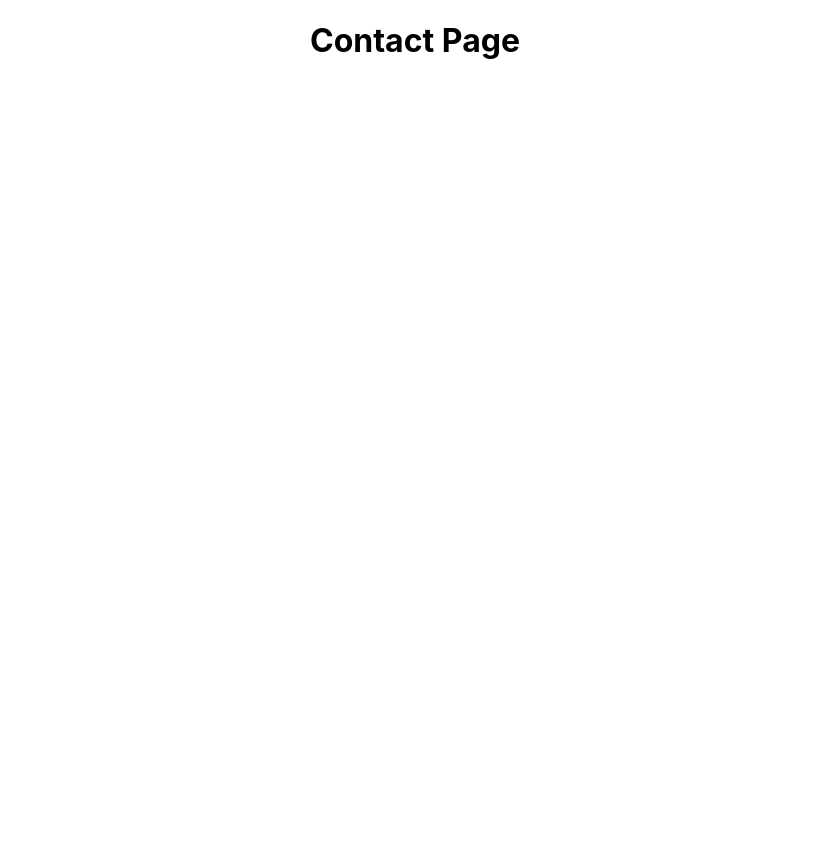
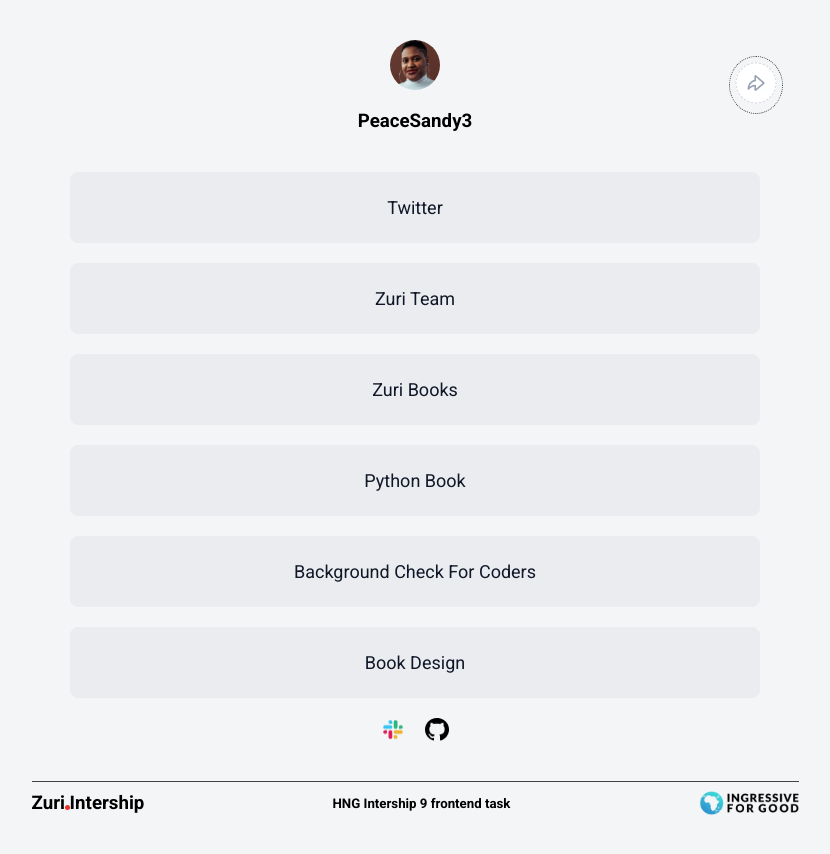
Before and after one commit to Peacesandy/hng-task2, a React (Create React App) app: page / in a window 1280 px wide. Shown: the whole page, without its empty margins (225-1055 px from the left). Before the commit the page ends 800 px from the top, so only its background shows below. Built offline with nearby package versions, Linux system fonts and the light colour scheme.

Commit message:
made changes to file

```diff
--- a/src/App.js
+++ b/src/App.js
@@ -1,11 +1,13 @@
-
-import './App.css';
+import Footer from './components/Footer';
+import './index.css';
+import Home from './pages/Home';
 
 function App() {
   return (
-    <div className="App">
-       <h1>Contact Page</h1>
-    </div>
+    < >
+      <Home />
+      <Footer />
+    </>
   );
 }
 
--- a/src/components/Button.jsx
+++ b/src/components/Button.jsx
@@ -0,0 +1,9 @@
+import React from 'react'
+
+const Button = ({ item }) => {
+    return (
+        <a href={item.url} target="_blank" className="btn" rel="noreferrer" id={item.linkID}>{item.name}</a>
+    )
+}
+
+export default Button
--- a/src/components/Footer.jsx
+++ b/src/components/Footer.jsx
@@ -0,0 +1,15 @@
+import React from 'react'
+// import vector from "../image/Vector.png";
+import I4G from "../image/I4G.png";
+
+const Footer = () => {
+    return (
+        <div className='container footer'>
+            <h3>Zuri <span></span> Intership</h3>
+            <h5>HNG Intership 9 frontend task</h5>
+            <img src={I4G} alt="" />
+        </div>
+    )
+}
+
+export default Footer
--- a/src/components/Links.jsx
+++ b/src/components/Links.jsx
@@ -0,0 +1,16 @@
+import React from 'react'
+import { links } from "../links";
+import Button from './Button';
+
+
+const Links = () => {
+    return (
+        <section className="buttons">
+            {links && links.map((item) => (
+                <Button item={item} key={item.id} />
+            ))}
+        </section>
+    )
+}
+
+export default Links
--- a/src/components/Profile.jsx
+++ b/src/components/Profile.jsx
@@ -0,0 +1,30 @@
+import React from 'react'
+import profilePic from "../image/woman.png";
+import arrow from "../image/share-left.png";
+import mobile from "../image/share-dot.png";
+import { useState } from "react"
+
+const Profile = () => {
+    const [show, setShow] = useState(false)
+
+    return (
+        <div className="profile">
+            <img src={profilePic} alt="" id="profile__img" />
+            <h3 id='twitter'>PeaceSandy3</h3>
+            {/* slack user name */}
+            <h3 style={{ display: "none" }} id="slack">Peace Sandy</h3>
+            <div className="icon desktop" onClick={() => setShow(!show)} >
+                <img src={arrow} alt="" />
+                <p className={`share ${show && "show"}`}>share</p>
+            </div>
+            <div className="icon mobile" onClick={() => setShow(!show)}>
+                <p className={`share ${show && "show"}`}>share</p>
+                <img src={mobile} alt="" />
+            </div>
+
+        </div>
+
+    )
+}
+
+export default Profile
--- a/src/index.css
+++ b/src/index.css
@@ -1,13 +1,201 @@
-body {
+@import url('https://fonts.googleapis.com/css2?family=Inter:wght@200;300;700&family=Roboto:wght@300;400;700&display=swap');
+
+* {
+  padding: 0;
   margin: 0;
-  font-family: -apple-system, BlinkMacSystemFont, 'Segoe UI', 'Roboto', 'Oxygen',
-    'Ubuntu', 'Cantarell', 'Fira Sans', 'Droid Sans', 'Helvetica Neue',
-    sans-serif;
-  -webkit-font-smoothing: antialiased;
-  -moz-osx-font-smoothing: grayscale;
+  box-sizing: border-box;
 }
 
-code {
-  font-family: source-code-pro, Menlo, Monaco, Consolas, 'Courier New',
-    monospace;
+body {
+  background-color: #F4F5F7;
+  width: 100%;
+  font-family: 'Roboto', sans-serif;
 }
+
+.container {
+  max-width: 767px;
+  margin: 40px auto;
+  position: relative;
+}
+
+/* Profile section styles start */
+
+.profile {
+  display: flex;
+  align-items: center;
+  justify-content: center;
+  flex-direction: column;
+  gap: 20px;
+}
+
+.profile img {
+  width: 50px;
+  height: 50px;
+  border-radius: 50%;
+}
+
+.profile h2 {
+  font-size: 20px;
+  font-weight: 700;
+  text-align: center;
+  line-height: 30px;
+  font-family: 'Inter', sans-serif;
+}
+
+.icon {
+  position: absolute;
+  top: 1rem;
+  right: 1rem;
+  border-radius: 50%;
+  border: 1px dotted #3a3c3f;
+  cursor: pointer;
+  padding: 5px;
+  text-align: center;
+}
+
+.icon img {
+  width: 100%;
+  height: 100%;
+}
+
+/* Profile section styles ends */
+
+
+/* buttons sections styles start */
+
+.buttons {
+  display: flex;
+  flex-flow: column;
+  align-items: center;
+  justify-content: center;
+  gap: 20px;
+  margin-top: 40px;
+}
+
+.btn {
+  text-decoration: none;
+  font-size: 18px;
+  color: #101828;
+  text-align: center;
+  background-color: #EAECF0;
+  width: 90%;
+  padding: 24px 32px;
+  gap: 8px;
+  text-transform: capitalize;
+  border: 1px solid #EAECF0;
+  border-radius: 8px;
+}
+
+/* buttons sections styles ends */
+
+
+/* logos styles starts */
+
+.logos {
+  display: flex;
+  align-items: center;
+  justify-content: center;
+  margin-top: 20px;
+  gap: 20px;
+}
+
+.logos img {
+  height: 23px;
+  width: 24px;
+  left: 0px;
+  top: 0px;
+  border-radius: 0px;
+}
+
+/* logos styles ends */
+
+.share {
+  position: absolute;
+  left: -50px;
+  top: 0;
+  font-size: inherit;
+  background-color: #101828;
+  color: #EAECF0;
+  padding: 4px 8px;
+  border-radius: 10px;
+  margin-left: -10px;
+  display: none;
+}
+
+.share.show {
+  display: block;
+}
+
+
+/* footer styles start */
+
+.footer {
+  display: flex;
+  align-items: center;
+  justify-content: space-between;
+  margin-top: 20px;
+  position: relative;
+  padding-top: 10px;
+  flex-wrap: wrap;
+}
+
+.footer::after {
+  content: '';
+  width: 100%;
+  background-color: #424244;
+  height: 1px;
+  position: absolute;
+  top: 0;
+  margin-bottom: 5px;
+}
+
+.footer img {
+  width: 100px;
+}
+
+.mobile {
+  display: none;
+}
+
+.footer h3 {
+  position: relative;
+}
+
+.footer h3 span {
+  background-color: #E7332B;
+  color: #E7332B;
+  width: 5px;
+  height: 5px;
+  position: absolute;
+  top: 60%;
+  left: 33px;
+  border-radius: 50%;
+  margin: 0- 10px;
+
+
+}
+
+/* footer styles ends */
+
+@media(max-width:700px) {
+
+  .container {
+    padding: 0 10px;
+  }
+
+  .footer {
+    padding-top: 30px;
+    flex-direction: column;
+    justify-content: flex-start;
+    align-items: flex-start;
+    row-gap: 10px;
+  }
+
+  .mobile {
+    display: block;
+  }
+
+  .desktop {
+    display: none;
+  }
+}
--- /dev/null
+++ b/src/links.js
@@ -0,0 +1,41 @@
+export const links = [
+    {
+        id: 1,
+        name: "Twitter",
+        url: "https://twitter.com/chrisBenedictA1",
+        linkID: "twitter"
+    },
+    {
+        id: 2,
+        name: "Zuri Team",
+        url: "https://training.zuri.team/",
+        linkID: "btn__zuri"
+    },
+
+    {
+        id: 3,
+        name: "Zuri Books",
+        url: " http://books.zuri.team",
+        linkID: "books"
+    },
+
+    {
+        id: 4,
+        name: "Python Book",
+        url: "https://books.zuri.team/python-for-beginners?ref_id=benedict",
+        linkID: "book__python"
+    },
+
+    {
+        id: 5,
+        name: "background check for coders",
+        url: "https://background.zuri.team",
+        linkID: "pitch"
+    },
+    {
+        id: 6,
+        name: "book design",
+        url: "https://books.zuri.team/design-rules",
+        linkID: "book__design"
+    },
+]
--- a/src/pages/Home.jsx
+++ b/src/pages/Home.jsx
@@ -0,0 +1,23 @@
+import React from 'react'
+import Links from '../components/Links'
+import Profile from '../components/Profile'
+
+import slack from "../image/slack.png";
+import github from "../image/Icon.png";
+
+
+const Home = () => {
+    return (
+        <div className="container">
+            <Profile />
+            <Links />
+
+            <div className="logos">
+                <img src={slack} alt="" />
+                <img src={github} alt="" />
+            </div>
+        </div>
+    )
+}
+
+export default Home
```
